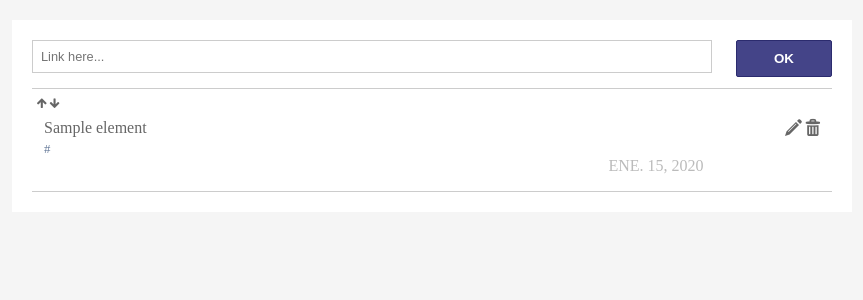
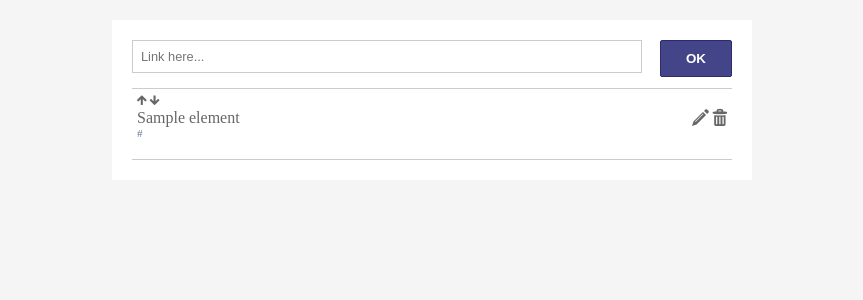
Before and after one commit to jgasteiz/dlists, a Django app: page / in a window 1280 px wide. Shown: the top 300 px of the page, without its empty margins (208-1071 px from the left). Run offline with Django 3.2, Linux system fonts and the light colour scheme; the first user in the database is signed in; tables that the repository leaves empty hold one stand-in row (Sample ...).

Commit message:
updated dates and stuff
too late, g'night

```diff
--- a/dlists/core/models.py
+++ b/dlists/core/models.py
@@ -28,6 +28,10 @@ class Element(models.Model):
 
     def save(self, *args, **kwargs):
         if not self.title:
-            soup = BeautifulSoup(urlopen(self.url))
-            self.title = unicode(soup.title.string)
+            try:
+                soup = BeautifulSoup(urlopen(self.url))
+                self.title = unicode(soup.title.string)
+            except ValueError,e:
+                self.title = self.url
+                self.url = ''
         super(Element, self).save(*args, **kwargs)
--- a/dlists/core/static/css/main.css
+++ b/dlists/core/static/css/main.css
@@ -9,13 +9,16 @@ body {
     background: white;
     margin: 20px auto;
     padding: 20px;
-    max-width: 800px;
+    max-width: 600px;
 }
 section {
+    display: block;
+    padding-bottom: 10px;
+    position: relative;
+}
+section.sortable {
     border-bottom: 1px solid #CCC;
-    display: block;
-    padding: 30px 12px 16px;
-    position: relative;
+    padding: 20px 5px;
 }
 a, i {
     color: #666;
@@ -53,17 +56,10 @@ button:hover,
 input[type=submit]:hover {
     background: #2B2B6E;
 }
-.date {
-    color: #BBB;
-    display: block;
-    text-align: right;
-    text-transform: uppercase;
-}
 .link {
     color: #667A99;
     display: block;
-    font-size: 0.8em;
-    margin-top: 5px;
+    font-size: 0.7em;
 }
 .create-form {
     border-bottom: 1px solid #CCC;
@@ -78,7 +74,7 @@ input[type=submit]:hover {
     padding: 0 5px;
     position: absolute;
     right: 0;
-    top: 8px;
+    top: 5px;
 }
 .draggable:hover {
     background: #F8F8F8;
--- a/dlists/core/templates/core/element_list.html
+++ b/dlists/core/templates/core/element_list.html
@@ -14,14 +14,11 @@
                 <!-- Visible at first -->
                 <div class="link-container{{ element.pk }}">
                     <div class="float-left width85per">
-                        <a target="_blank" href="{{ element.url }}">
+                        <a target="_blank" {% if element.url %}href="{{ element.url }}"{% endif %}>
                             {{ element.title }}
                         </a>
                         <span class="link">
                             {{ element.url }}
-                        </span>
-                        <span class="date">
-                            {{ element.created|date }}
                         </span>
                     </div>
                     <div class="float-right width15per align-right">
@@ -55,19 +52,17 @@
                     {% csrf_token %}
                     <input type="hidden" value="{{ element.pk }}" name="pk"/>
                 </form><!-- End Delete form -->
+            </section>
 
-            {% else %}
-                <a target="_blank" class="block" href="{{ element.url }}">
+        {% else %}
+            <section>
+                <a target="_blank" {% if element.url %}href="{{ element.url }}"{% endif %}>
                     {{ element.title }}
                 </a>
                 <span class="link">
                     {{ element.url }}
                 </span>
-                <span class="date">
-                    {{ element.created|date }}
-                </span>
-            {% endif %}
-
-        </section>
+            </section>
+        {% endif %}
     {% endfor %}
 {% endblock %}
```
Also changed, not shown: other parts of dlists/core/templates/core/element_list.html (+2 -2 lines).
